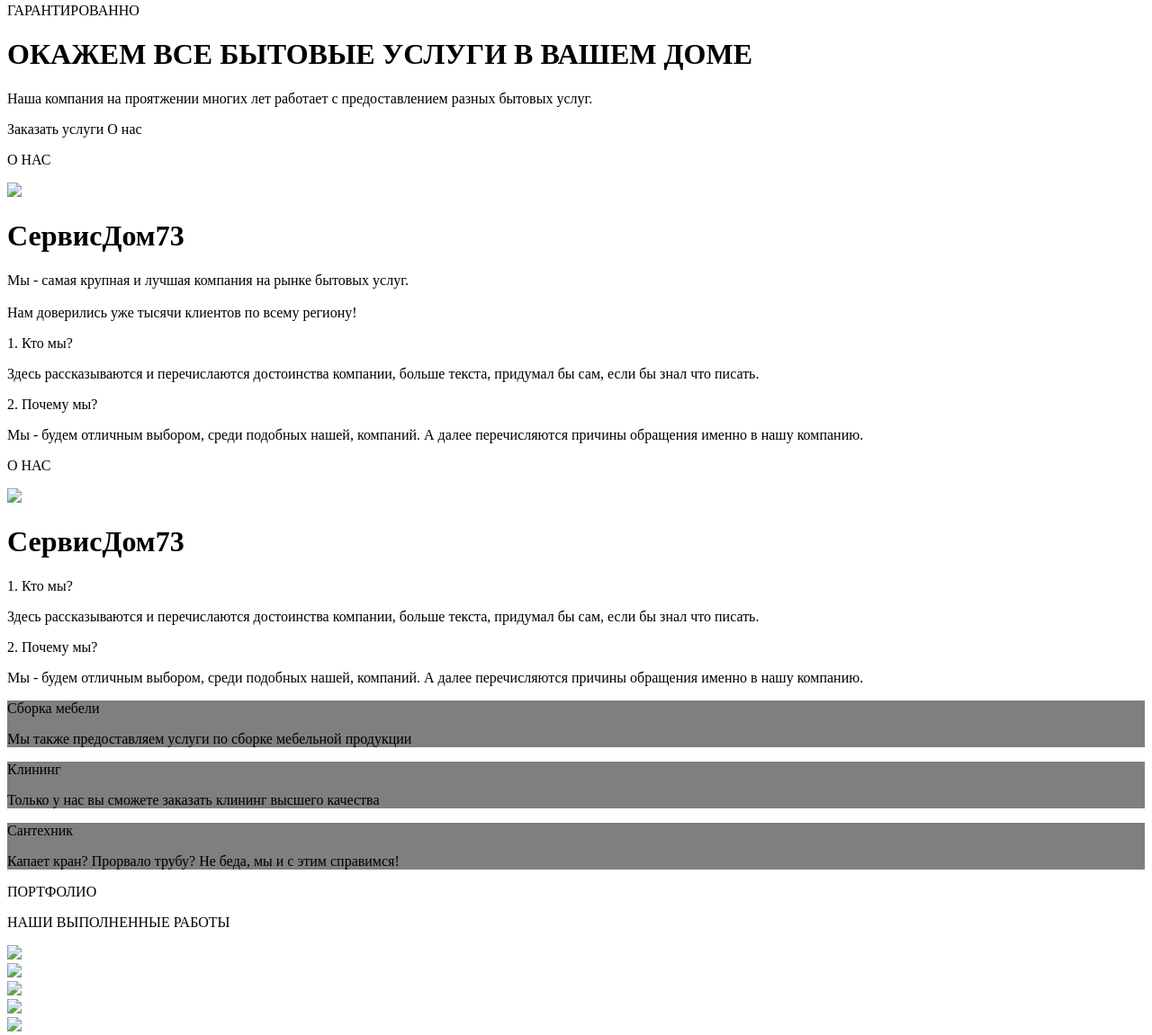
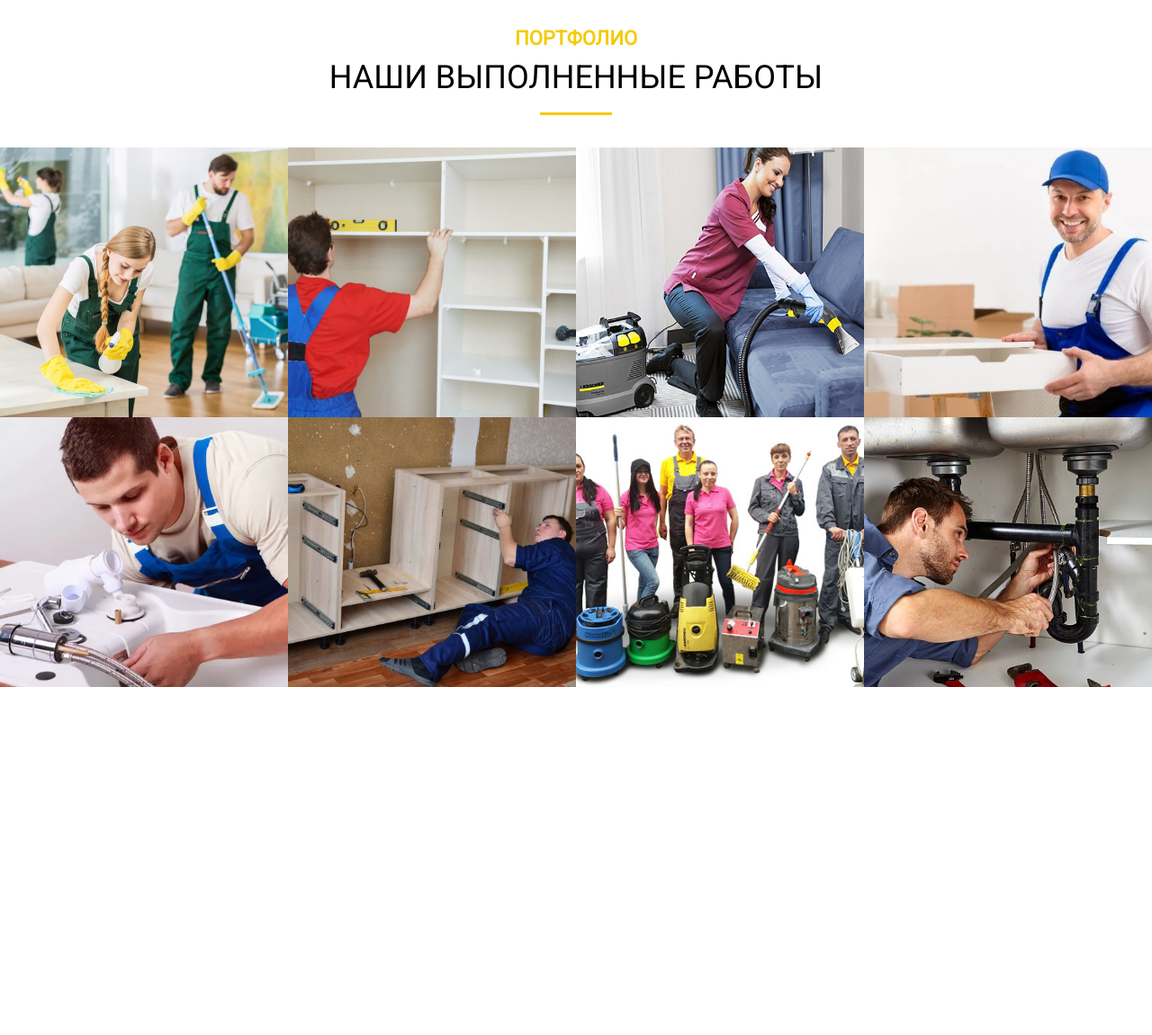
Before and after one commit to Nikoscocos/ush, a plain HTML site: page index.html in a window 1280 px wide. Shown: the part 1649-2800 px from the top of the page at 90% size. After the commit the page ends 2417 px from the top, so only its background shows below. Drawn offline with Linux system fonts and the light colour scheme; the site is published under a folder, as on GitHub Pages, so addresses that start at the root find nothing.

Commit message:
Update index.html

```diff
--- a/index.html
+++ b/index.html
@@ -3,13 +3,13 @@
     <head>
         <title>СервисДом73 - сервис оказания бытовых услуг</title>
 
-        <link rel="apple-touch-icon" sizes="180x180" href="/apple-touch-icon.png">
-        <link rel="icon" type="image/png" sizes="32x32" href="/favicon-32x32.png">
-        <link rel="icon" type="image/png" sizes="16x16" href="/favicon-16x16.png">
-        <link rel="manifest" href="/site.webmanifest">
-        <link rel="mask-icon" href="/safari-pinned-tab.svg" color="#5da578">
+        <link rel="apple-touch-icon" sizes="180x180" href="apple-touch-icon.png">
+        <link rel="icon" type="image/png" sizes="32x32" href="favicon-32x32.png">
+        <link rel="icon" type="image/png" sizes="16x16" href="favicon-16x16.png">
+        <link rel="manifest" href="site.webmanifest">
+        <link rel="mask-icon" href="safari-pinned-tab.svg" color="#5da578">
 
-        <link rel="stylesheet" href="/style.css">
+        <link rel="stylesheet" href="style.css">
 
         <meta charset="utf-8">
         <meta name="viewport" content="width=device-width, initial-scale=1">
@@ -18,7 +18,7 @@
     </head>
     <body>
         <nav>
-            <img src="/android-chrome-192x192.png" class="navicon">
+            <img src="android-chrome-192x192.png" class="navicon">
             <p class="navtitle">
                 СервисДом73<br>
                 <navdesc>Сервис оказания бытовых услуг</navdesc>
@@ -55,7 +55,7 @@
             <div class="pubdiv2">
                 <div class="firstblock">
                     <p>О НАС</p>
-                    <img src="/android-chrome-192x192.png">
+                    <img src="android-chrome-192x192.png">
                     <h1 class="comptitle">СервисДом73</h1>
                     <mhr></mhr>
                     <p class="compinfo">
@@ -71,7 +71,7 @@
                 </div>
                 <div class="qfirstblock">
                     <p>О НАС</p>
-                    <img src="/android-chrome-192x192.png">
+                    <img src="android-chrome-192x192.png">
                     <h1 class="comptitle">СервисДом73</h1>
                     <mhr></mhr>
                     <p class="query">1. Кто мы?</p>
@@ -83,21 +83,21 @@
         </div>
         <div class="articles">
             <div class="pubdiv4">
-                <div class="article-div" style="background-image: linear-gradient(0deg, rgba(0, 0, 0, 0.5), rgba(0, 0, 0, 0.5)), url(&quot;/img/mebel.jpg&quot;);" b1>
+                <div class="article-div" style="background-image: linear-gradient(0deg, rgba(0, 0, 0, 0.5), rgba(0, 0, 0, 0.5)), url(&quot;img/mebel.jpg&quot;);" b1>
                     <div p20>
                         <p class="article-name">Сборка мебели</p>
                         <mhr></mhr>
                         <p class="article-desc">Мы также предоставляем услуги по сборке мебельной продукции</p>
                     </div>
                 </div>
-                <div class="article-div" style="background-image: linear-gradient(0deg, rgba(0, 0, 0, 0.5), rgba(0, 0, 0, 0.5)), url(&quot;/img/cleaning.jpg&quot;);" b2>
+                <div class="article-div" style="background-image: linear-gradient(0deg, rgba(0, 0, 0, 0.5), rgba(0, 0, 0, 0.5)), url(&quot;img/cleaning.jpg&quot;);" b2>
                     <div p20>
                         <p class="article-name">Клининг</p>
                         <mhr></mhr>
                         <p class="article-desc">Только у нас вы сможете заказать клининг высшего качества</p>
                     </div>
                 </div>
-                <div class="article-div" style="background-image: linear-gradient(0deg, rgba(0, 0, 0, 0.5), rgba(0, 0, 0, 0.5)), url(&quot;/img/santech.jpg&quot;);" b3>
+                <div class="article-div" style="background-image: linear-gradient(0deg, rgba(0, 0, 0, 0.5), rgba(0, 0, 0, 0.5)), url(&quot;img/santech.jpg&quot;);" b3>
                     <div p20>
                         <p class="article-name">Сантехник</p>
                         <mhr></mhr>
@@ -113,46 +113,46 @@
         </div>
         <div class="pubdiv5">
             <div class="image-grid">
-                <img src="/img/photo1.jpg">
+                <img src="img/photo1.jpg">
             </div>
             <div class="image-grid">
-                <img src="/img/photo6.jpg">
+                <img src="img/photo6.jpg">
             </div>
             <div class="image-grid">
-                <img src="/img/photo3.jpg">
+                <img src="img/photo3.jpg">
             </div>
             <div class="image-grid">
-                <img src="/img/photo8.jpg">
+                <img src="img/photo8.jpg">
             </div>
         </div>
         <div class="pubdiv5">
             <div class="image-grid">
-                <img src="/img/photo4.jpg">
+                <img src="img/photo4.jpg">
             </div>
             <div class="image-grid">
-                <img src="/img/photo7.jpg">
+                <img src="img/photo7.jpg">
             </div>
             <div class="image-grid">
-                <img src="/img/photo2.jpg">
+                <img src="img/photo2.jpg">
             </div>
             <div class="image-grid">
-                <img src="/img/photo5.jpg">
+                <img src="img/photo5.jpg">
             </div>
         </div>
         <div class="qpubdiv5">
             <div class="image-grid">
-                <img src="/img/photo1.jpg">
+                <img src="img/photo1.jpg">
             </div>
             <div class="image-grid">
-                <img src="/img/photo6.jpg">
+                <img src="img/photo6.jpg">
             </div>
         </div>
         <div class="qpubdiv5">
             <div class="image-grid">
-                <img src="/img/photo4.jpg">
+                <img src="img/photo4.jpg">
             </div>
             <div class="image-grid">
-                <img src="/img/photo2.jpg">
+                <img src="img/photo2.jpg">
             </div>
         </div>
     </body>
```
